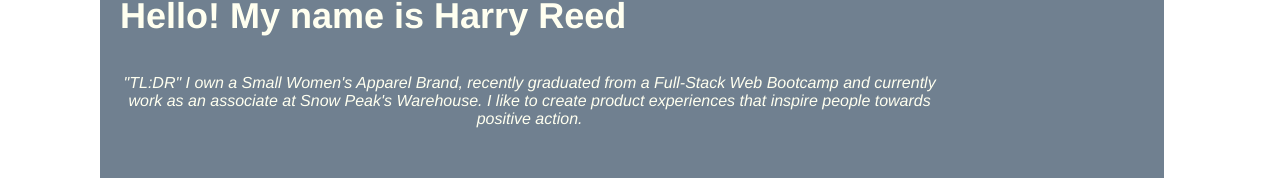
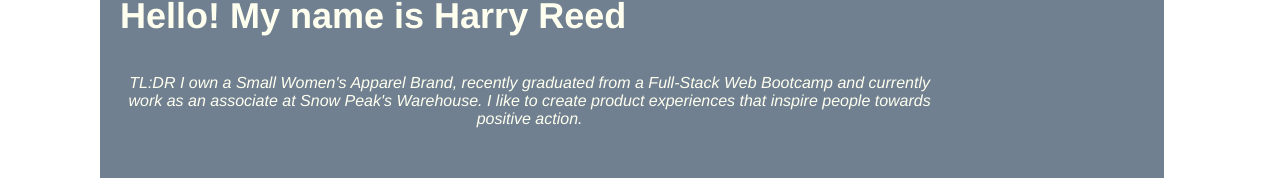
Before and after one commit to HGreedo/nuReactPortfolio, a React (Create React App) app: page /pages/About-Me in a window 1280 px wide. Shown: the part 148-326 px from the top of the page. Built offline with nearby package versions, Linux system fonts and the light colour scheme.

Commit message:
commit on 'main'

```diff
--- a/src/pages/About-Me.js
+++ b/src/pages/About-Me.js
@@ -9,7 +9,7 @@ function About() {
             <h1>Hello! My name is Harry Reed</h1>
 
 
-            <h6 className="tldr"> "TL:DR" I own a Small Women's Apparel Brand, recently graduated from a Full-Stack Web Bootcamp and currently work as an associate at Snow Peak's Warehouse. I like to create product experiences that inspire people towards positive action. </h6>
+            <h6 className="tldr"> TL:DR I own a Small Women's Apparel Brand, recently graduated from a Full-Stack Web Bootcamp and currently work as an associate at Snow Peak's Warehouse. I like to create product experiences that inspire people towards positive action. </h6>
             <br/>
             <p>
                 I'm originally from Portland, Oregon, but grew up overseas for 10 and a half years in Hong Kong and Amsterdam before getting my undergrad in Journalism and Fashion Marketing at the University of Arizona.
```
